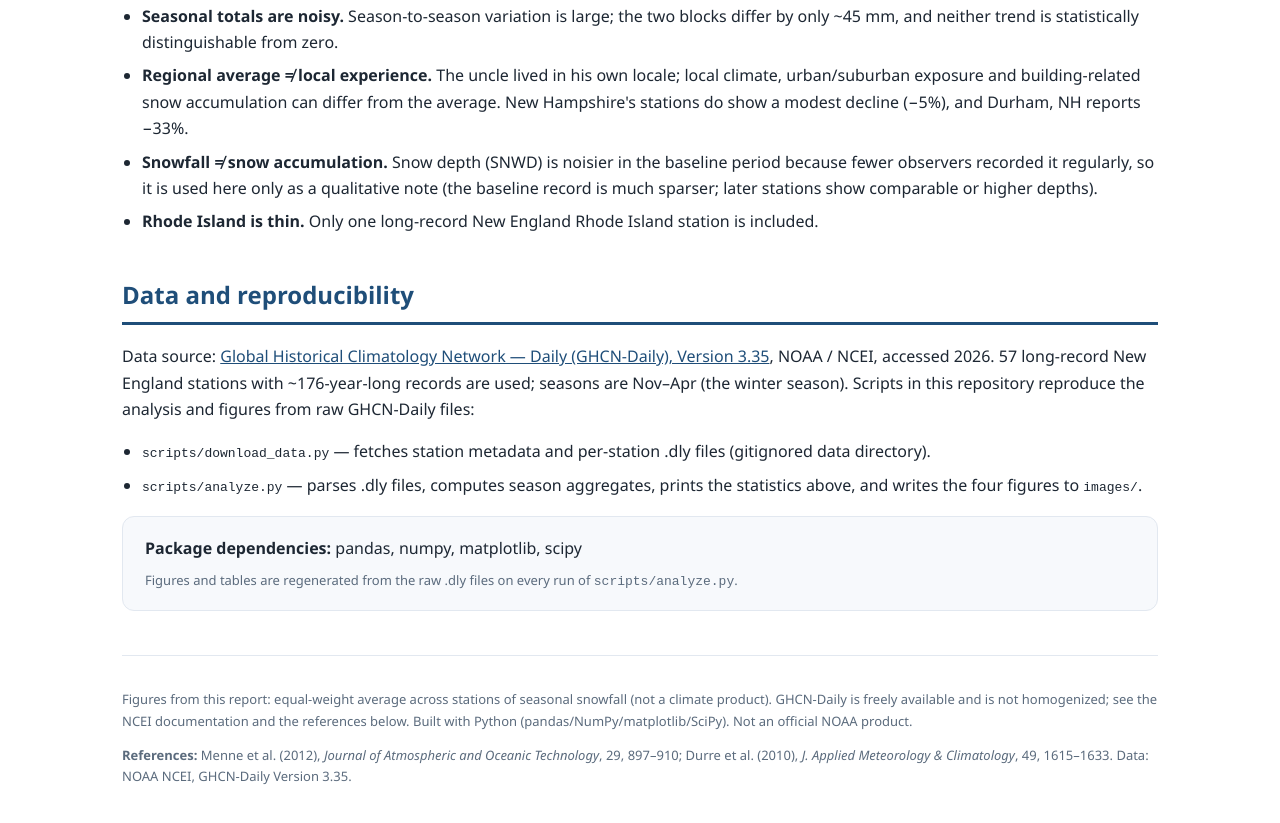
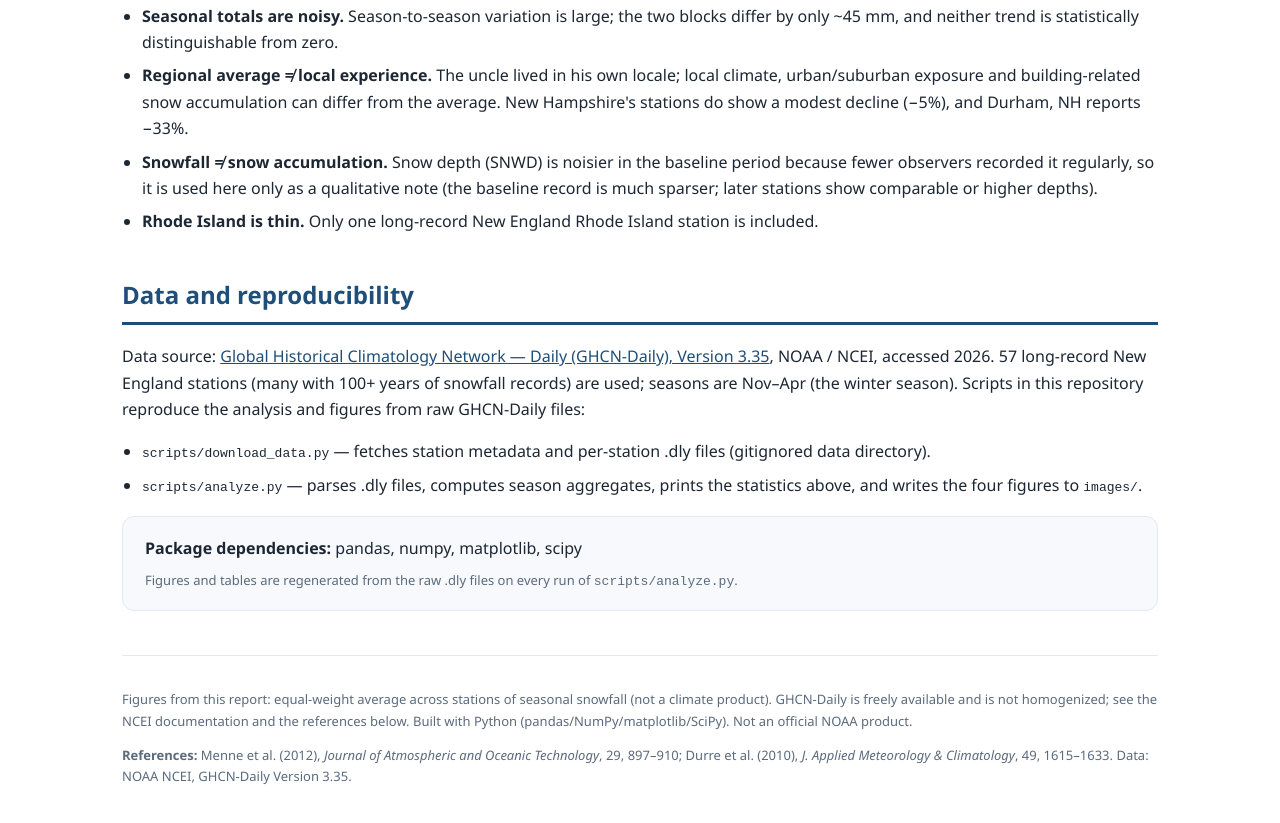
Before and after one commit to CarterH1-tech/ne-snow-report, a plain HTML site: page index.html in a window 1280 px wide. Shown: the part 6610-7433 px from the top of the page. Drawn offline with Linux system fonts and the light colour scheme.

Commit message:
Polish report wording

```diff
--- a/index.html
+++ b/index.html
@@ -264,7 +264,7 @@
   <section>
     <h2>Data and reproducibility</h2>
     <p>Data source: <a href="https://www.ncei.noaa.gov/data/global-historical-climatology-network-daily/">Global Historical Climatology Network — Daily (GHCN-Daily), Version 3.35</a>, NOAA / NCEI, accessed 2026.
-    57 long-record New England stations with ~176-year-long records are used; seasons are Nov–Apr (the winter season).
+    57 long-record New England stations (many with 100+ years of snowfall records) are used; seasons are Nov–Apr (the winter season).
     Scripts in this repository reproduce the analysis and figures from raw GHCN-Daily files:</p>
     <ul class="tidy">
       <li><code>scripts/download_data.py</code> — fetches station metadata and per-station .dly files (gitignored data directory).</li>
```
